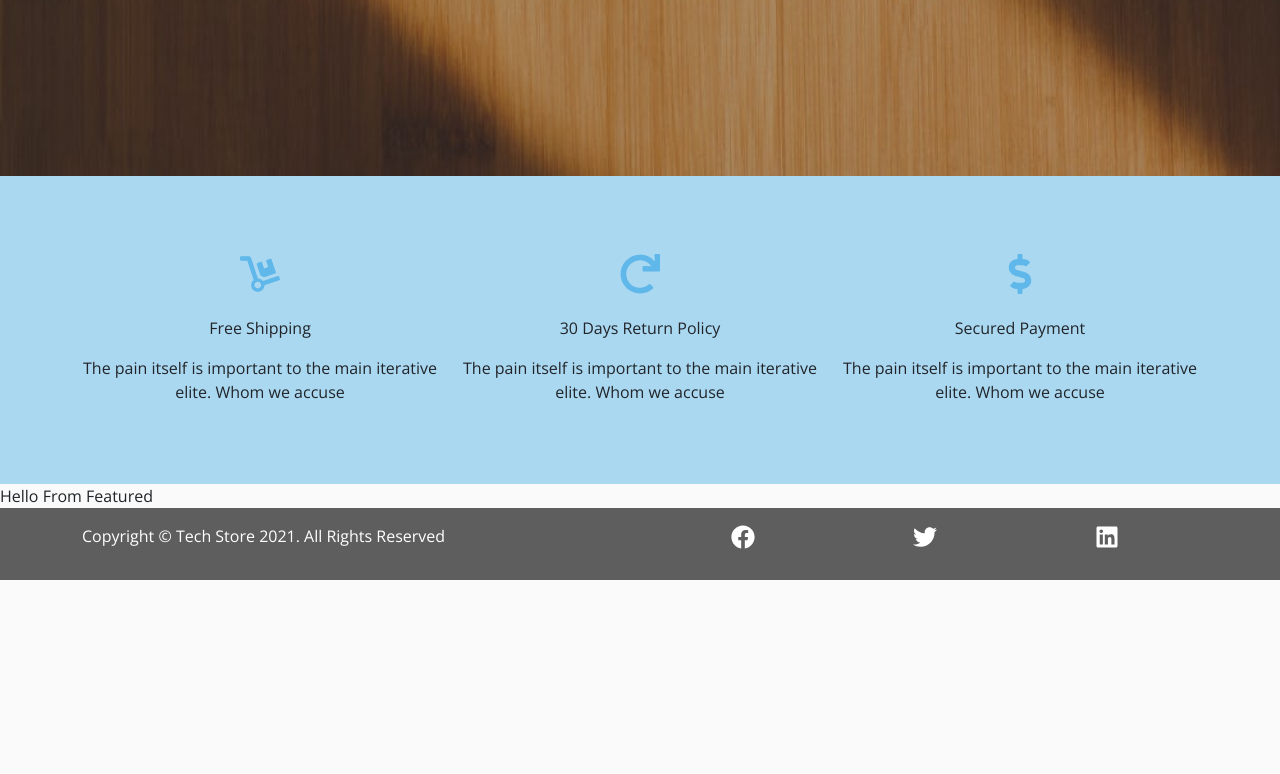
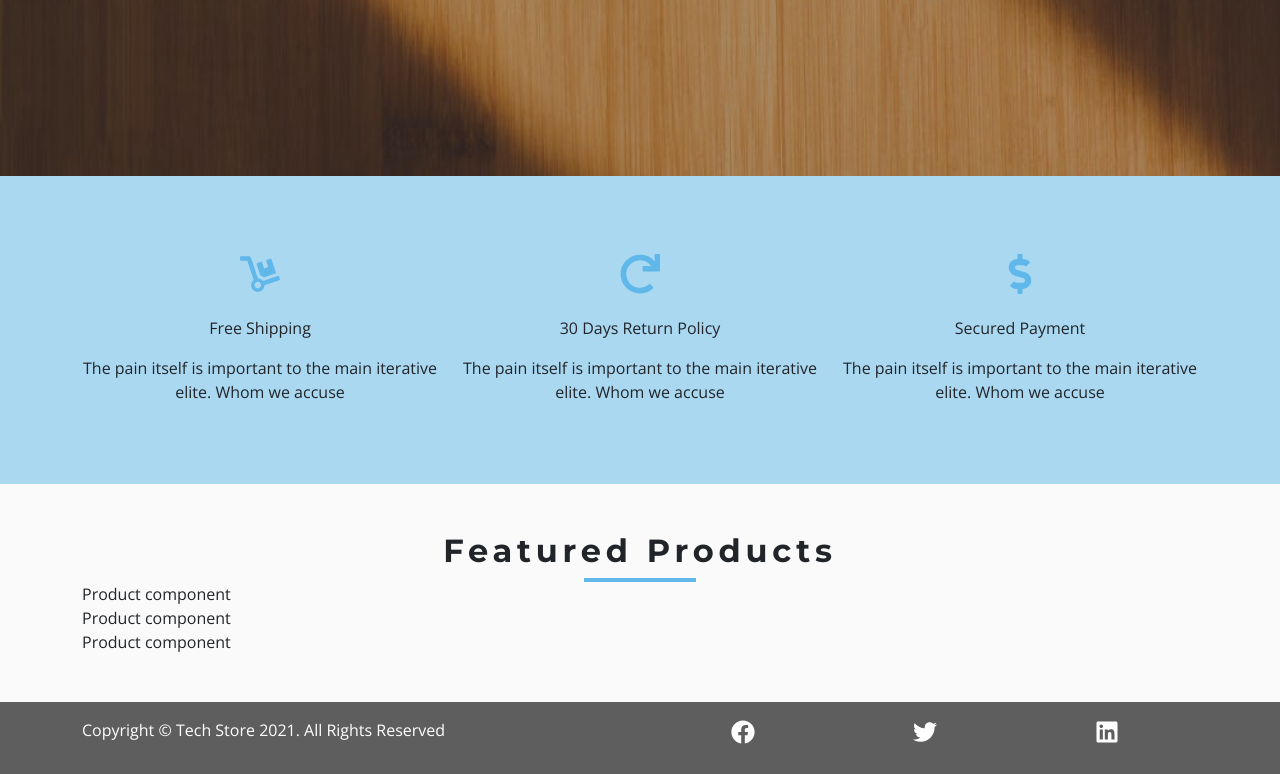
Before and after one commit to Piriyalini8/react-tech-store, a React (Create React App) app: page / in a window 1280 px wide. Shown: the part 685-1459 px from the top of the page. Before the commit the page ends 1265 px from the top, so only its background shows below. Built offline with nearby package versions, Linux system fonts and the light colour scheme.

Commit message:
twelveth commit

```diff
--- a/src/components/HomePage/Featured.js
+++ b/src/components/HomePage/Featured.js
@@ -1,9 +1,27 @@
-import React from 'react'
+import React from 'react';
+import Product from '../Product';
+import { Link } from 'react-router-dom';
+import Title from '../Title';
+import {ProductConsumer} from '../../context';
 
 export default function Featured() {
     return (
-        <div>
-            Hello From Featured
-        </div>
+        <section className="py-5">
+            <div className="container">
+                {/* title */}
+                <Title title="featured products" center="true"/>
+                {/* products */}
+                <div className="row">
+                    <ProductConsumer>
+                        {value =>{
+                            const {featuredProducts} = value;
+                            return featuredProducts.map(product =>(
+                                <Product key={product.id} product={product}/>
+                            ));
+                        }}
+                    </ProductConsumer>
+                </div>
+            </div>
+        </section>
     )
 }
```
